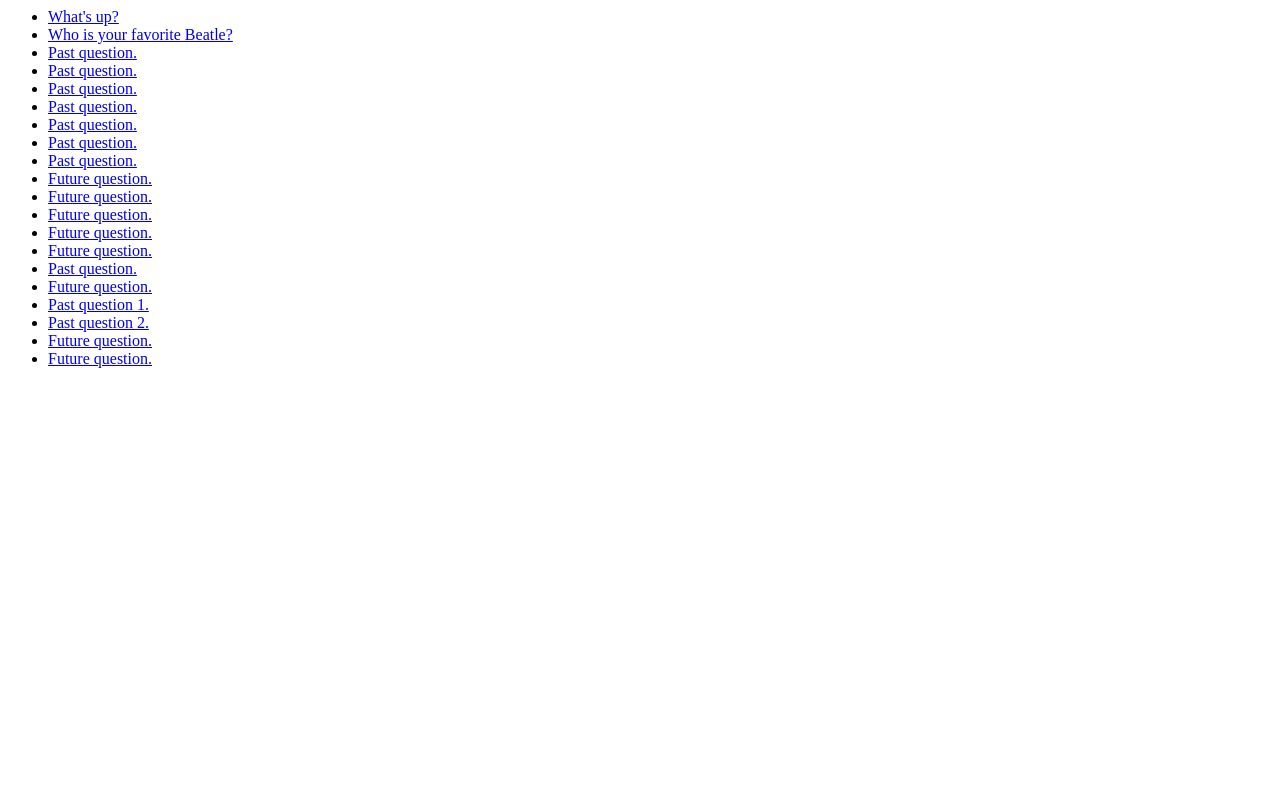
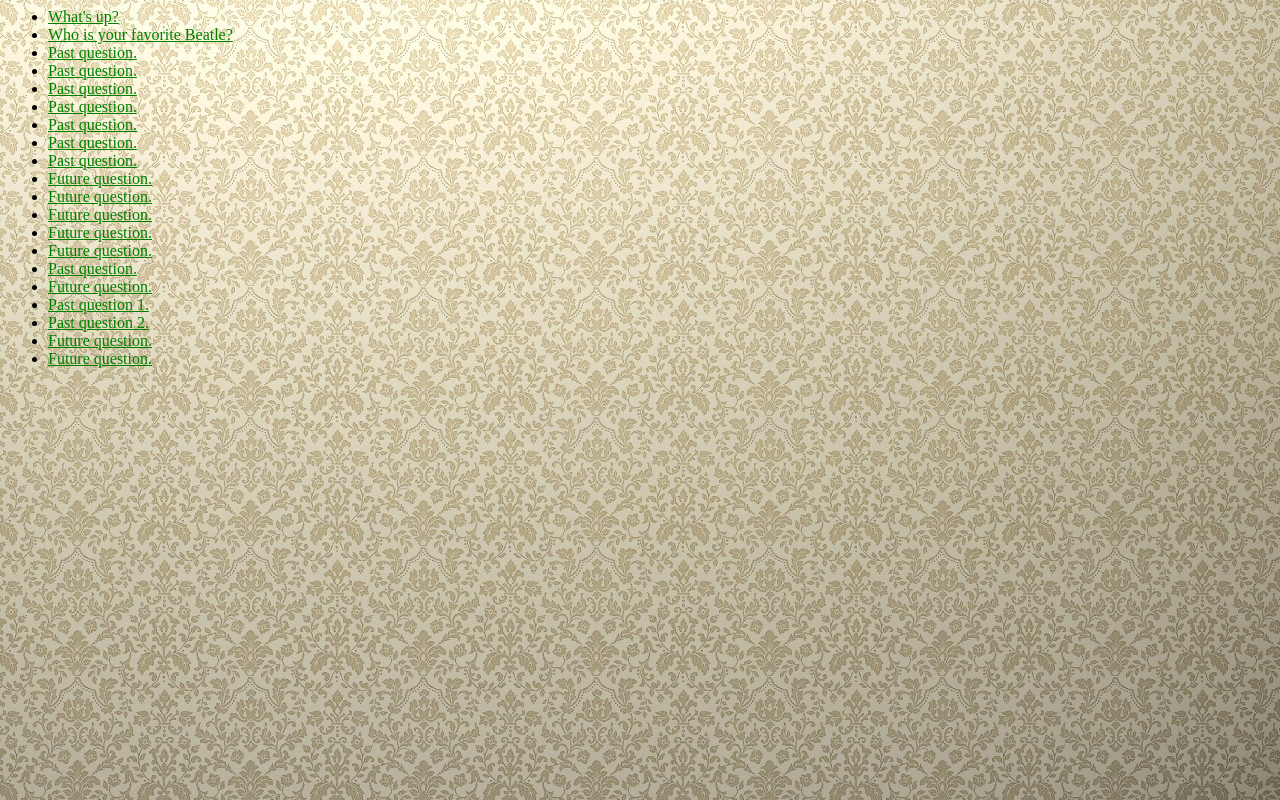
Before and after one commit to nischalshrestha/django_sample, a Django app: template polls/templates/polls/index.html in a window 1280 px wide. Run offline with Django 3.2, Linux system fonts and the light colour scheme; the template is opened without the code that fills it: values that come from a table or form of the project are taken from there, others are empty; data comes from the database, SQL or seed files in the repository; both versions use the stored data as it was after the commit.

Commit message:
Managing/using static files

```diff
--- a/mysite/settings.py
+++ b/mysite/settings.py
@@ -99,5 +99,4 @@ USE_TZ = True
 
 # Static files (CSS, JavaScript, Images)
 # https://docs.djangoproject.com/en/1.8/howto/static-files/
-
 STATIC_URL = '/static/'
--- /dev/null
+++ b/polls/static/polls/style.css
@@ -0,0 +1,7 @@
+li a {
+	color: green;
+}
+
+body {
+	background: white url("images/background.jpg") no-repeat right bottom;
+}
--- a/polls/templates/polls/index.html
+++ b/polls/templates/polls/index.html
@@ -1,3 +1,7 @@
+{% load staticfiles %}
+
+<link rel="stylesheet" type="text/css" href="{% static 'polls/style.css' %}"/>
+
 {% if latest_question_list %}
 	<ul>
 	{% for question in latest_question_list %}
```
Also changed, not shown: background.gif (added), db.sqlite3, polls/static/polls/images/background.jpg (added).
